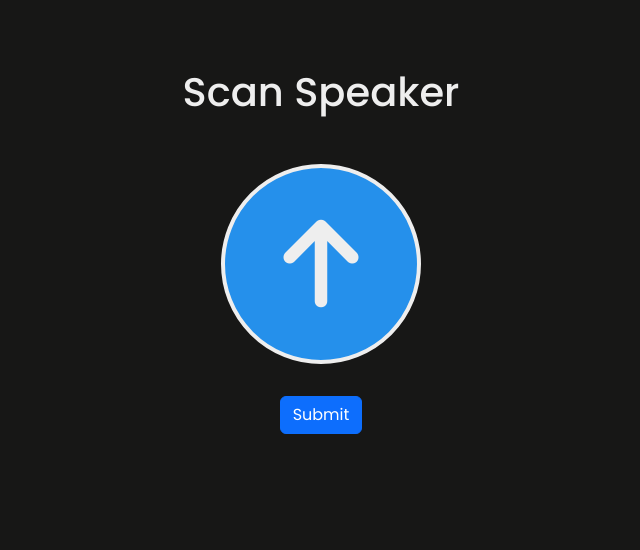
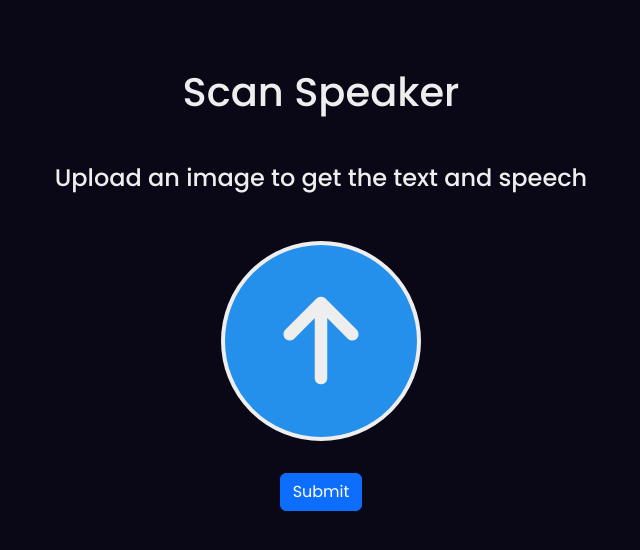
Before and after one commit to Hardvan/ScanSpeaker, a Flask app: page / in a window 1280 px wide. Shown: the top 550 px of the page, without its empty margins (319-959 px from the left). Run offline with Flask 2, Linux system fonts and the light colour scheme.

Commit message:
Add sub text

```diff
--- a/static/css/index.css
+++ b/static/css/index.css
@@ -1,7 +1,7 @@
 :root {
   --primary-color: #2590eb;
   --secondary-color: #eee;
-  --tertiary-color: #171716;
+  --tertiary-color: #0a0816;
 }
 
 * {
--- a/templates/index.html
+++ b/templates/index.html
@@ -41,6 +41,7 @@
 
   <body>
     <h1 class="text-center my-5">Scan Speaker</h1>
+    <h4 class="text-center my-5">Upload an image to get the text and speech</h4>
 
     <form
       action="/"
```
